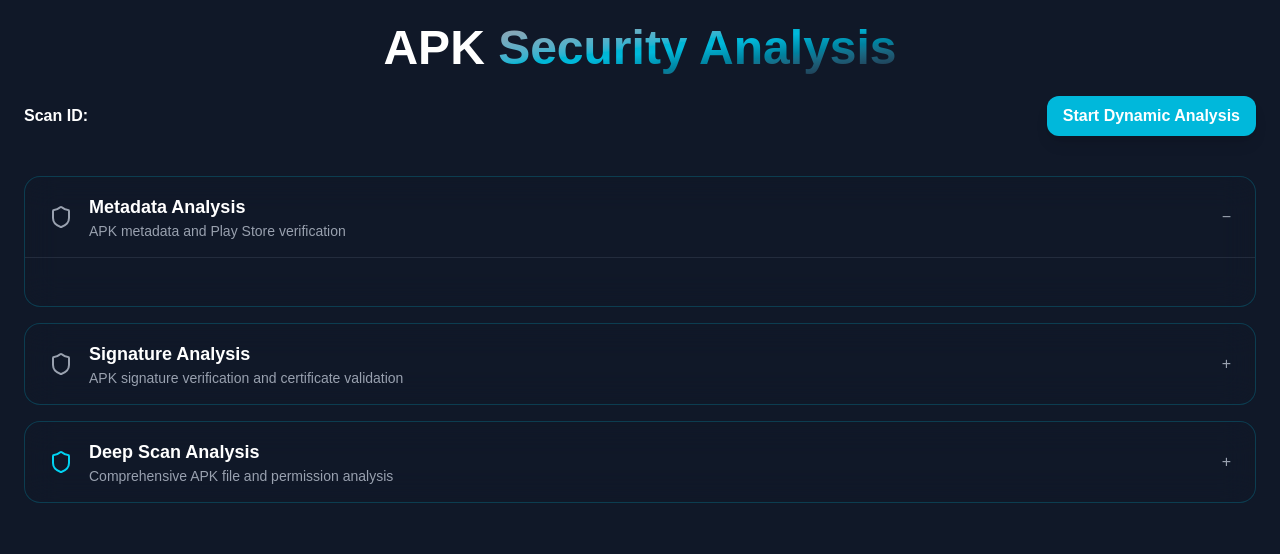
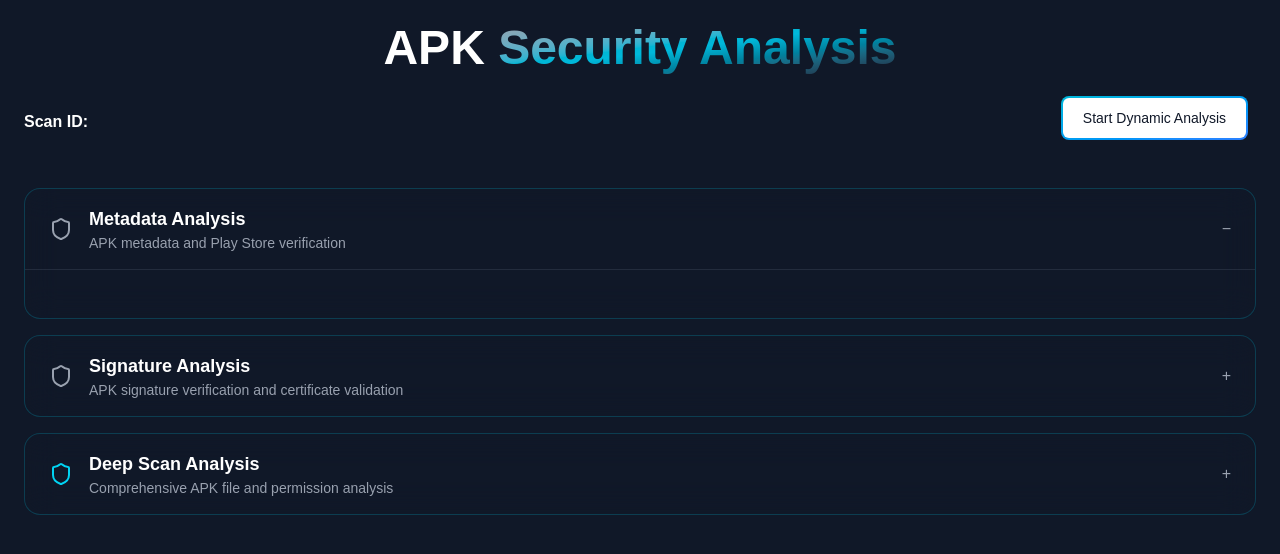
Before and after one commit to mannat244/Fake_Banking_APK_Detection, a Next.js app: page /scan in a window 1280 px wide. Shown: the top 554 px of the page. Built offline with nearby package versions, Linux system fonts and the light colour scheme.

Commit message:
changed dynamic button

```diff
--- a/app/components/Hero.js
+++ b/app/components/Hero.js
@@ -143,6 +143,7 @@
             <div className="mt-4 p-3 bg-green-100 rounded-lg text-green-800">
               ✅ Upload successful! Scan ID: <strong>{scanId}</strong>
             </div>
+
           )}
         </div>
       </div>
--- a/app/scan/page.js
+++ b/app/scan/page.js
@@ -114,12 +114,13 @@
   </h1>
 
   {/* Start Dynamic Analysis Button */}
-  <button
-    onClick={handleDynamicAnalysis} // <-- attach your function here
-    className="px-4 py-2 bg-cyan-500 hover:bg-cyan-600 text-white font-semibold rounded-xl shadow-lg transition"
-  >
-    Start Dynamic Analysis
-  </button>
+
+  <button onClick={handleDynamicAnalysis}
+  class="relative inline-flex items-center justify-center p-0.5 mb-2 me-2 overflow-hidden text-sm font-medium text-gray-900 rounded-lg group bg-gradient-to-br from-cyan-500 to-blue-500 group-hover:from-cyan-500 group-hover:to-blue-500 hover:text-white dark:text-white focus:ring-4 focus:outline-none focus:ring-cyan-200 dark:focus:ring-cyan-800">
+    <span class="relative px-5 py-2.5 transition-all ease-in duration-75 bg-white dark:bg-gray-900 rounded-md group-hover:bg-transparent group-hover:dark:bg-transparent">
+  Start Dynamic Analysis
+    </span>
+</button>
 </div>
 
       {/* Summary Cards */}
```
